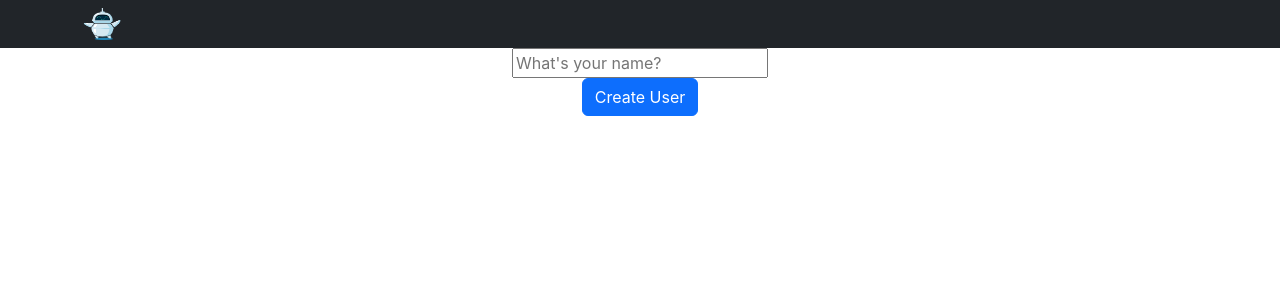
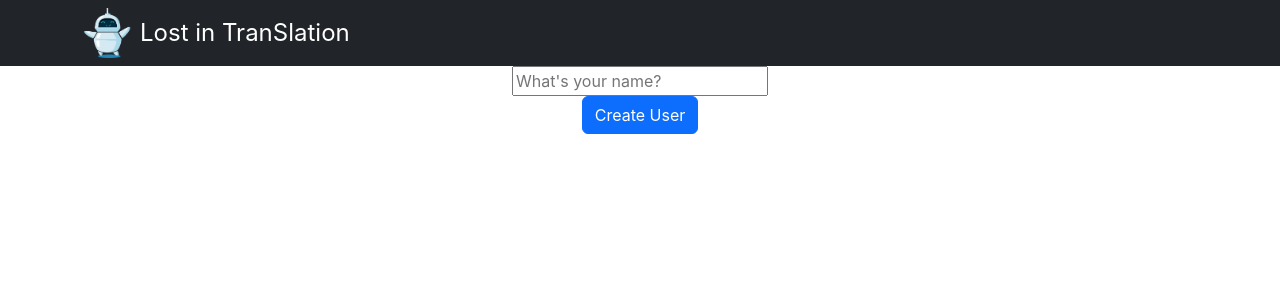
Before and after one commit to hostilelogout/lost-in-translation, a React (Create React App) app: page / in a window 1280 px wide. Shown: the top 300 px of the page. Built offline with nearby package versions, Linux system fonts and the light colour scheme.

Commit message:
Added title
added title to header

```diff
--- a/src/Views/HeaderView.jsx
+++ b/src/Views/HeaderView.jsx
@@ -6,7 +6,8 @@ const HeaderView = () => {
             <div className="px-3 py-2 text-bg-dark">
                 <div className="container">
                     <div className="d-flex flex-wrap align-items-center justify-content-center justify-content-lg-start">
-                        <img className="bi me-2" width={"40px"} height={"32px"} src={HeaderLogo} alt="Header Logo"></img>
+                        <img className="bi me-2" width={"50px"} height={"50px"} src={HeaderLogo} alt="Header Logo"></img>
+                        <span className="fs-4">Lost in TranSlation</span>
                     </div>
                 </div>
             </div>
```
